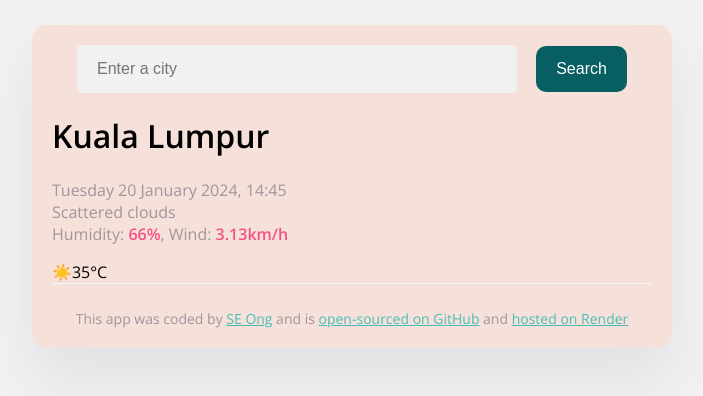
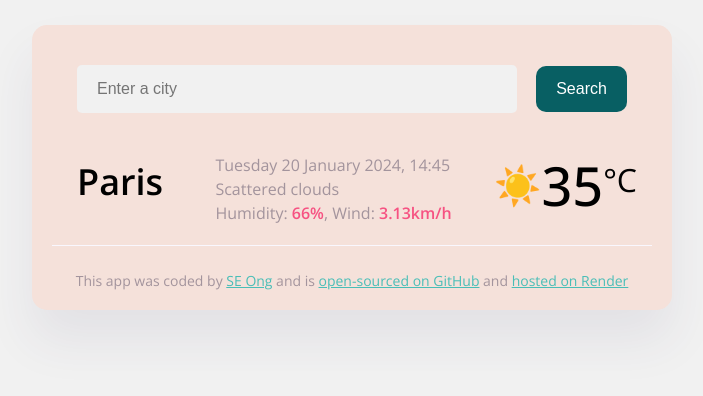
Before and after one commit to suaneeong/weather-app, a plain HTML site: page index.html in a window 1280 px wide. Shown: the whole page, without its empty margins (288-991 px from the left). Drawn offline with nearby package versions, Linux system fonts and the light colour scheme.

Commit message:
Added basic CSS structure to project

```diff
--- a/index.html
+++ b/index.html
@@ -24,14 +24,21 @@
 
     </header>
     <main>
-      <h1 class="city" id="city">Kuala Lumpur</h1>
-      <p class="details" id="details">
-        <span class ="day-date-time" id="day-date-time">Tuesday 20 January 2024, 14:45</span>
+      <div class="weather-app-data">
+      <div><h1 class="weather-app-city" id="city">Paris</h1></div>
+      <p class="weather-app-details">
+       Tuesday 20 January 2024, 14:45
         <br />
-        <span class = "weather-description">Scattered clouds</span>
+        Scattered clouds
         <br />
-    Humidity: <strong>66%</strong>, Wind: <strong>3.13km/h</strong></p>
-      ☀️35°C
+    Humidity: <strong>66%</strong>, Wind: <strong>3.13km/h</strong>
+  </p>
+    <div class="weather-app-temp-container">
+    <div class = "weather-app-icon">☀️</div>
+        <div class = "weather-app-temp">35</div>
+        <div class = "weather-app-unit">°C</div>
+      </div>
+    </div>
     </main>
 
     <footer>
--- a/styles.css
+++ b/styles.css
@@ -40,15 +40,17 @@ body {
   font-size: 16px;
 }
 
+.weather-app-data {
+  display: flex;
+  justify-content: space-between;
+}
+
 header {
-  padding: 0px 25px;
+  padding: 20px 25px;
 }
 
 h1 {
-  font-size: 72;
-}
-strong {
-  color: #f65282;
+  font-size: 36px;
 }
 p {
   color: rgba(39, 33, 66, 0.4);
@@ -86,25 +88,33 @@ a {
 }
 .main {
   display: block;
-  padding: 15px;
+  padding: 25px 0;
 }
-.current-weather {
+.weather-app-city {
+  margin: 25px;
+  line-height: 48px;
+}
+.weather-app-details {
+  font-size: 16px;
+  line-height: 24px;
+  margin: 20px;
+}
+.weather-app-details strong {
+  color: #f65282;
+}
+.weather-app-temp-container {
   display: flex;
-  justify-content: space-between;
+  margin: 15px;
 }
-.current-temperature-icon {
-  position: relative;
-  top: -8px;
-  font-size: 40px;
-  margin-right: 10px;
+.weather-app-temp {
+  font-size: 54px;
+  font-weight: 500;
 }
-span.current-temperature-value {
-  font-size: 80px;
-  font-weight: bold;
-  top: -40px;
+.weather-app-icon {
+  font-size: 38px;
+  margin-top: 10px;
 }
-span.current-temperature-unit {
-  font-size: 28px;
-  position: relative;
-  top: -35px;
+.weather-app-unit {
+  margin-top: 10px;
+  font-size: 32px;
 }
```
